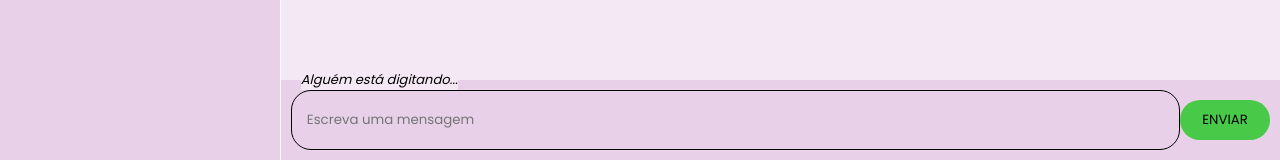
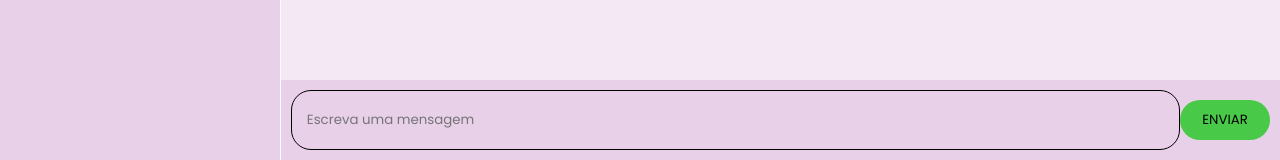
Before and after one commit to giclayne/chat-app, a React (Create React App) app in the folder client/: page /chat in a window 1280 px wide. Shown: the part 640-800 px from the top of the page. Built offline with nearby package versions, Linux system fonts and the light colour scheme; no server answers.

Commit message:
atualizacao do chatBody

```diff
--- a/client/src/components/ChatBody.js
+++ b/client/src/components/ChatBody.js
@@ -1,7 +1,7 @@
 import React from 'react';
 import { useNavigate } from 'react-router-dom';
 
-const ChatBody = ({messages, lastMessageRef}) => {
+const ChatBody = ({messages, lastMessageRef, typingStatus}) => {
     const navigate = useNavigate();
 
     const handleLeaveChat = () => {
@@ -37,7 +37,7 @@ const ChatBody = ({messages, lastMessageRef}) => {
                         </div>
                     ))}
                 <div className="message__status">
-                    <p>Alguém está digitando...</p>
+                    <p>{typingStatus}</p>
                 </div>
                 <div ref={lastMessageRef} />
             </div>
```
